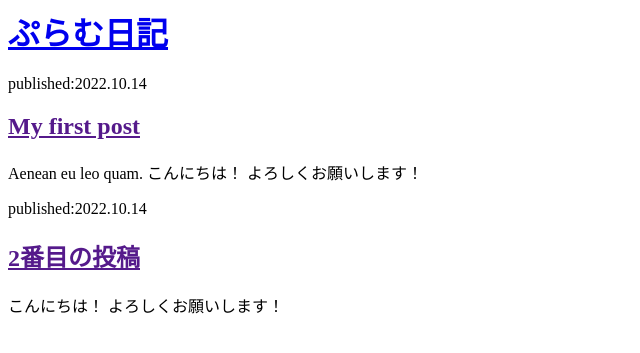
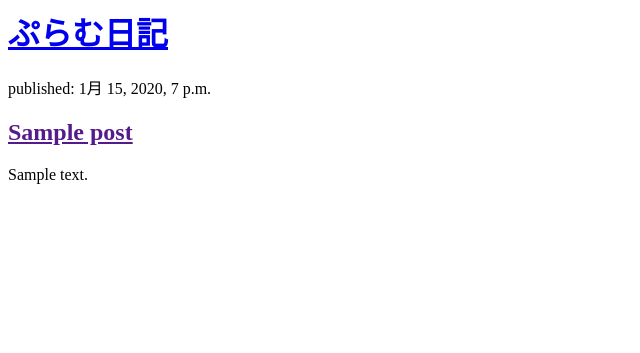
Before and after one commit to plum6817/my-first-blog, a Django app: page / in a window 1280 px wide. Shown: the top 353 px of the page, without its empty margins (0-640 px from the left). Run offline with Django 3.2, Linux system fonts and the light colour scheme; tables that the repository leaves empty hold one stand-in row (values such as "Sample post").

Commit message:
Modified templates to display posts from database.

```diff
--- a/blog/templates/blog/post_list.html
+++ b/blog/templates/blog/post_list.html
@@ -8,16 +8,12 @@
                 <a href="/">ぷらむ日記</a>
             </h1>
         </div>
-
-        <div>
-            <p>published:2022.10.14</p>
-            <h2><a href="">My first post</a></h2>
-            <p>Aenean eu leo quam. こんにちは！ よろしくお願いします！</p>
-        </div>
-        <div>
-            <p>published:2022.10.14</p>
-            <h2><a href="">2番目の投稿</a></h2>
-            <p>こんにちは！ よろしくお願いします！</p>
-        </div>
+        {% for post in posts %}
+            <div>
+                <p>published: {{ post.published_date }}</p>
+                <h2><a href="">{{ post.title }}</a></h2>
+                <p>{{ post.text|linebreaksbr }}</p>
+            </div>
+        {% endfor %}
     </body>
 </html>
--- a/blog/views.py
+++ b/blog/views.py
@@ -1,5 +1,10 @@
 from django.shortcuts import render
+from django.utils import timezone
+from .models import Post
+
+
 
 # Create your views here.
 def post_list(request):
-    return render(request, 'blog/post_list.html', {})
+    posts = Post.objects.filter(published_date__lte=timezone.now()).order_by('published_date')
+    return render(request, 'blog/post_list.html', {'posts': posts})
```
